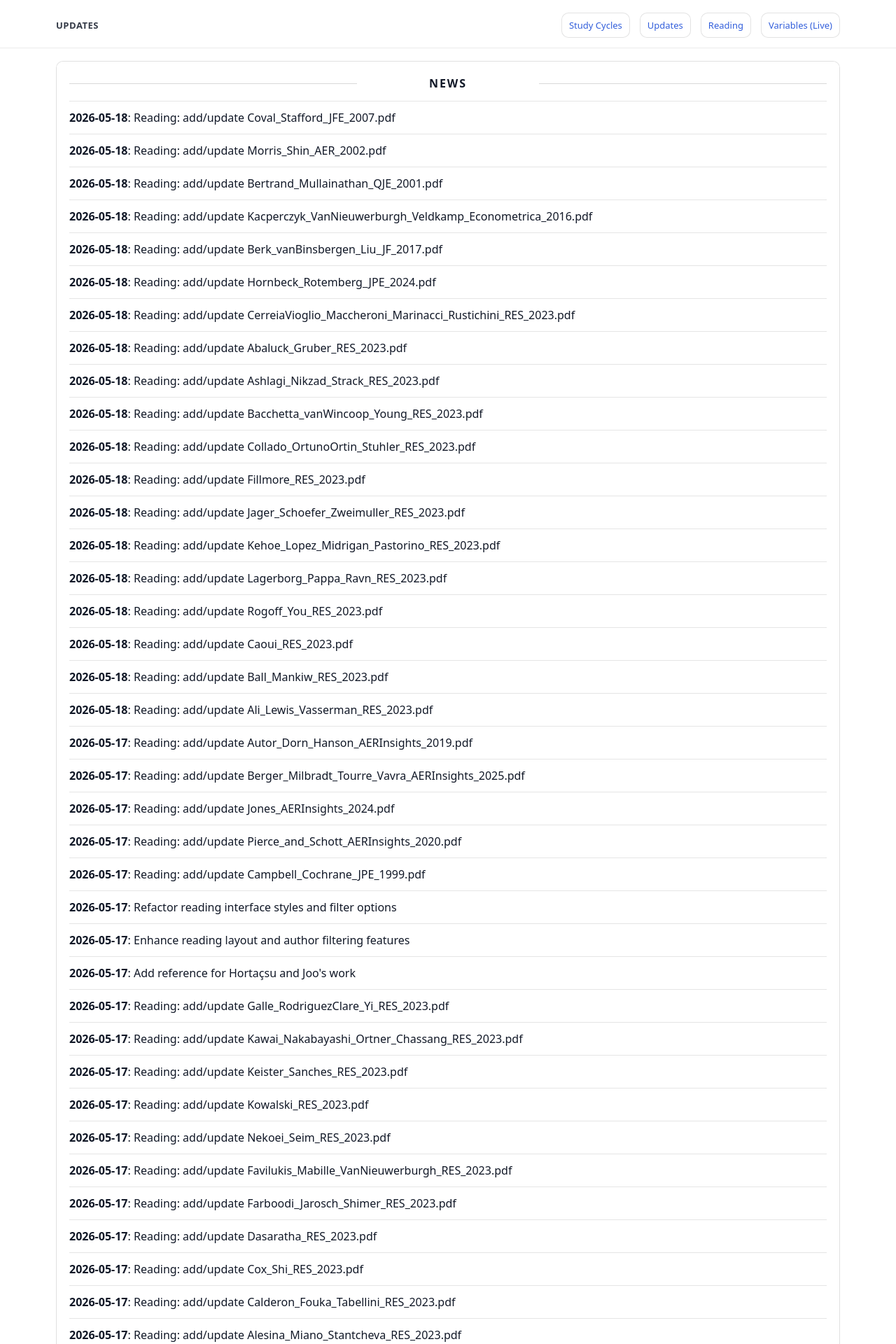
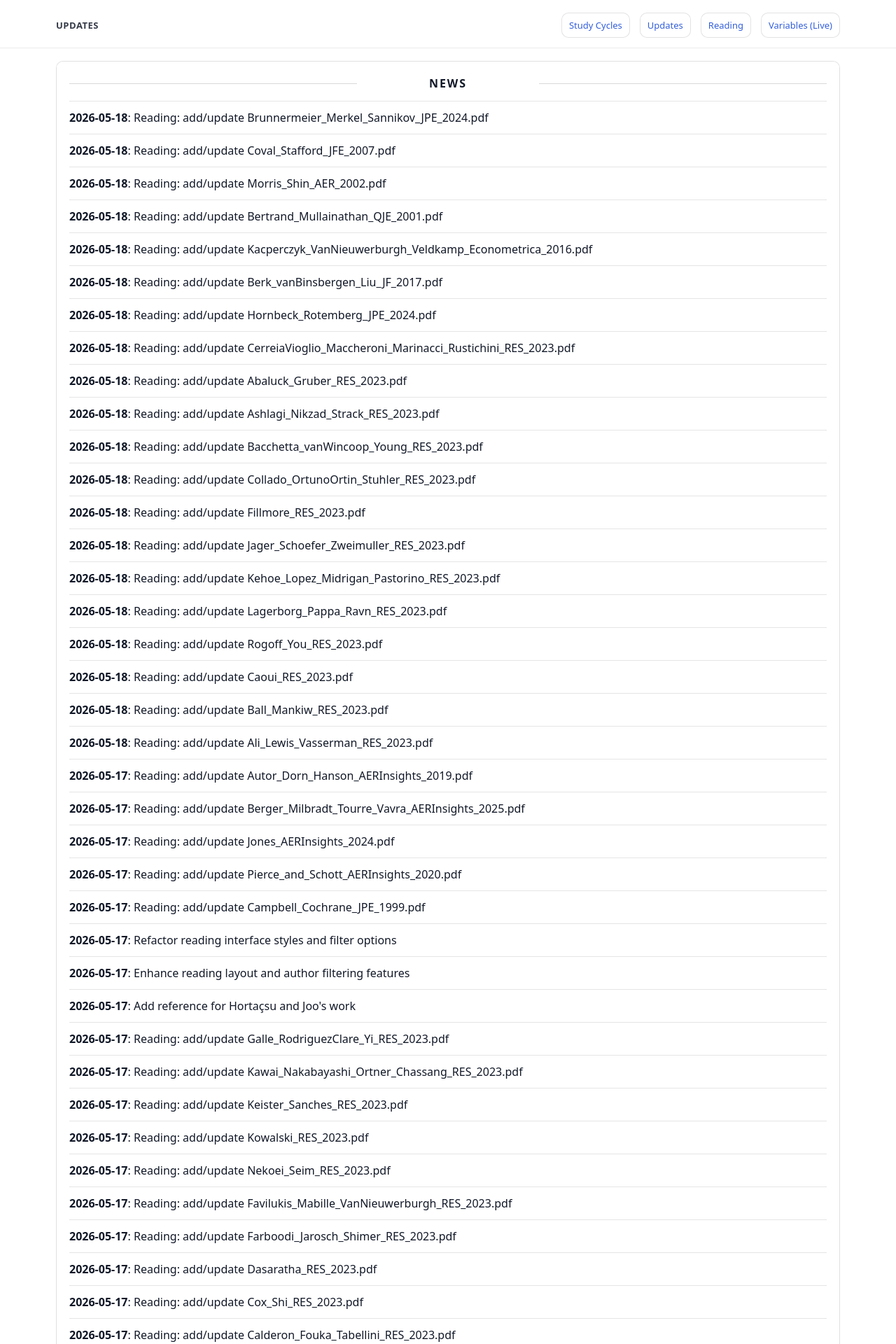
Before and after one commit to yaxinzn/study-archive, a Jekyll site: the page built from updates/index.md, in a window 1280 px wide. Shown: the top 1920 px of the page at 70% size. Built offline with Jekyll 4.4.1, drawn with Linux system fonts in a browser that asks for light colours; some of the changed text lies outside the part shown.

Commit message:
chore: update NEWS feed

```diff
--- a/_data/news.yml
+++ b/_data/news.yml
@@ -1,4 +1,7 @@
 # Auto-generated update history (sorted newest -> oldest). Do not edit manually.
+- ts: "1779100598"
+  date: "2026-05-18"
+  title: "Reading: add/update Brunnermeier_Merkel_Sannikov_JPE_2024.pdf"
 - ts: "1779100516"
   date: "2026-05-18"
   title: "Reading: add/update Coval_Stafford_JFE_2007.pdf"
```
